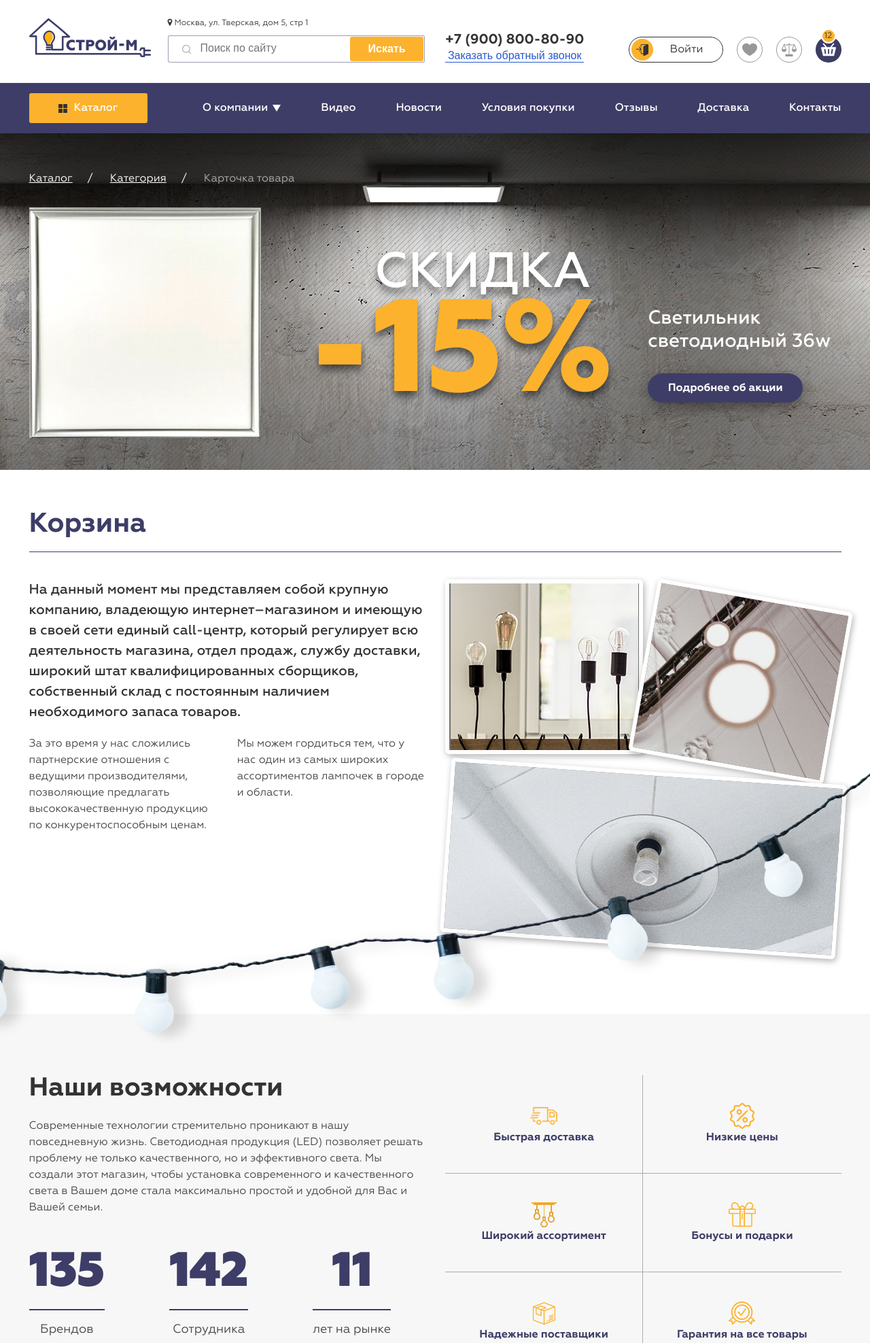
After one commit to Ozimnadius/stroym, a PHP site: page /about in a window 1280 px wide. The commit adds this page. Shown: the top 1975 px of the page at 68% size. Run offline with PHP 8.4, Linux system fonts and the light colour scheme.

Commit message:
add About 70%

```diff
--- /dev/null
+++ b/about.php
@@ -0,0 +1,9 @@
+<? include 'pages/top.php'?>
+
+<!-- main -->
+<div class="page">
+    <? include 'pages/about/index.php'?>
+</div>
+<!-- END main -->
+
+<? include 'pages/bottom.php'?>
--- a/css/main.scss
+++ b/css/main.scss
@@ -65,6 +65,8 @@ $font-size: 16px;
 @import "sections/_basket";
 /*-----------------SECTION-CABINET--------------------*/
 @import "sections/_cabinet";
+/*-----------------SECTION-ABOUT--------------------*/
+@import "sections/_about";
 /*------------------------SECTION-FOOTER---------------------*/
 @import "sections/_footer";
 
--- /dev/null
+++ b/css/sections/_about.scss
@@ -0,0 +1,153 @@
+.about {
+  position: relative;
+  padding-bottom: 100px;
+
+  &__left,&__right {
+    @include col;
+    @include size(12);
+  }
+
+  &__content {
+    font-size: 20px;
+    font-weight: 500;
+    margin-bottom: 20px;
+  }
+
+  &__desc {
+    color: rgba($text,.9);
+  }
+  &__col {
+    @include col;
+    @include size(12);
+  }
+
+  &__row {
+    display: flex;
+    margin-bottom: 25px;
+
+    &:last-child {
+      margin-bottom: 0;
+    }
+  }
+  &__img {
+    display: flex;
+    align-items: center;
+    justify-content: center;
+    flex-grow: 1;
+    height: 257px;
+    flex-basis: 50%;
+
+    box-shadow: 2px 3px 10px rgba(0, 0, 0, 0.3);
+    border-radius: 6px;
+    border: 6px solid $bg;
+    background-color: #717372;
+    overflow: hidden;
+
+    &_1 {
+      transform: rotate(10deg);
+      transform-origin: 20px center;
+      .about__pic {
+        transform: rotate(-10deg);
+      }
+    }
+
+    &_2 {
+      transform: rotate(4deg);
+      .about__pic {
+        transform: rotate(-4deg);
+      }
+    }
+  }
+  &__pic {
+    max-width: initial;
+  }
+
+  &__bg {
+    position: absolute;
+    left: 0;
+    right: 0;
+    bottom: -50px;
+  }
+}
+
+.scope {
+  background-color: $grey-white;
+  padding: 90px 0;
+
+  &__left,&__right {
+    @include col;
+    @include size(12);
+  }
+
+  &__title {
+    font-size: 38px;
+    line-height: 1;
+    font-weight: 700;
+    margin-bottom: 25px;
+  }
+
+  &__content {
+    color: rgba($text,.9);
+    margin-bottom: 30px;
+  }
+
+  &__numbers  {
+    display: flex;
+    justify-content: space-between;
+    padding-right: 50px;
+  }
+  &__number {
+    &-title {
+      color: $violet;
+      font-size: 71px;
+      font-weight: 900;
+      border-bottom: 2px solid $violet;
+      margin-bottom: 15px;
+      text-align: center;
+    }
+
+    &-text {
+      font-size: 18px;
+      color: rgba($text,.9);
+      text-align: center;
+    }
+  }
+
+  &__list {
+    display: flex;
+    flex-wrap: wrap;
+  }
+  &__item {
+    width: 50%;
+    border-top: 1px solid #acacac;
+    padding: 40px 20px;
+    display: flex;
+    flex-direction: column;
+    align-items: center;
+    color: $violet;
+    font-weight: 700;
+
+    &:first-child {
+      border-top: none;
+
+      + .scope__item {
+        border-top: none;
+      }
+    }
+
+    &:nth-child(odd) {
+      border-right: 1px solid #acacac;
+    }
+
+  }
+
+  &__img {
+    width: 40px;
+    height: 40px;
+    display: flex;
+    align-items: center;justify-content: center;
+  }
+  &__pic {
+    max-height: 100%;
+  }
+}
--- /dev/null
+++ b/pages/about/index.php
@@ -0,0 +1,203 @@
+<main class="main">
+
+    <? include 'pages/common/banner3.php' ?>
+
+    <!-- category -->
+    <section class="section">
+        <div class="container">
+            <!-- top -->
+            <div class="section__top">
+
+                <!-- title -->
+                <div class="title">
+                    Корзина
+                </div>
+                <!-- END title -->
+
+            </div>
+            <!-- END top -->
+        </div>
+        <!-- about -->
+        <div class="about">
+
+            <div class="container">
+                <div class="row">
+                    <!-- left -->
+                    <div class="about__left">
+                        <div class="about__content">
+                            На данный момент мы представляем собой крупную компанию, владеющую интернет–магазином и
+                            имеющую в своей сети единый call-центр, который регулирует всю деятельность магазина, отдел
+                            продаж, службу доставки, широкий штат квалифицированных сборщиков, собственный склад c
+                            постоянным наличием необходимого запаса товаров.
+                        </div>
+                        <div class="about__desc">
+                            <div class="row">
+                                <div class="about__col">
+                                    За это время у нас сложились партнерские отношения
+                                    с ведущими производителями, позволяющие предлагать высококачественную продукцию по
+                                    конкурентоспособным ценам.
+                                </div>
+                                <div class="about__col">
+                                    Мы можем гордиться тем,
+                                    что у нас один из самых широких ассортиментов лампочек в городе и области.
+                                </div>
+                            </div>
+                        </div>
+                    </div>
+                    <!-- END left -->
+
+                    <!-- right -->
+                    <div class="about__right">
+                        <div class="about__imgs">
+                            <div class="about__row">
+                                <div class="about__img">
+                                    <img src="images/content/about/about-1.jpg" alt="О компании" class="about__pic">
+                                </div>
+                                <div class="about__img about__img_1">
+                                    <img src="images/content/about/about-2.jpg" alt="О компании" class="about__pic">
+                                </div>
+                            </div>
+                            <div class="about__row">
+                                <div class="about__img about__img_2">
+                                    <img src="images/content/about/about-3.jpg" alt="О компании" class="about__pic">
+                                </div>
+                            </div>
+                        </div>
+                    </div>
+                    <!-- END right -->
+                </div>
+            </div>
+
+            <!-- bg -->
+            <div class="about__bg">
+                <img src="/images/bg/bg-about.png" alt="О компании" class="about__bg-img">
+            </div>
+            <!-- END bg -->
+        </div>
+        <!-- END about -->
+
+        <!-- scope -->
+        <div class="scope">
+            <div class="container">
+                <div class="row">
+                    <!-- right -->
+                    <div class="scope__right">
+                        <div class="scope__title">
+                            Наши возможности
+                        </div>
+                        <div class="scope__content">
+                            Современные технологии стремительно проникают в нашу повседневную жизнь. Светодиодная
+                            продукция (LED) позволяет
+                            решать проблему не только качественного, но и эффективного света.
+                            Мы создали этот магазин, чтобы установка современного
+                            и качественного света в Вашем доме стала максимально простой
+                            и удобной для Вас и Вашей семьи.
+                        </div>
+
+                        <div class="scope__numbers">
+                            <div class="scope__number">
+                                <div class="scope__number-title">
+                                    135
+                                </div>
+                                <div class="scope__number-text">
+                                    Брендов
+                                </div>
+                            </div>
+                            <div class="scope__number">
+                                <div class="scope__number-title">
+                                    142
+                                </div>
+                                <div class="scope__number-text">
+                                    Сотрудника
+                                </div>
+                            </div>
+                            <div class="scope__number">
+                                <div class="scope__number-title">
+                                    11
+                                </div>
+                                <div class="scope__number-text">
+                                    лет на рынке
+                                </div>
+                            </div>
+
+                        </div>
+                    </div>
+                    <!-- END right -->
+
+                    <!-- left -->
+                    <div class="scope__left">
+                        <div class="scope__list">
+                            <div class="scope__item">
+                                <div class="scope__img">
+                                    <img src="/images/content/scope/scope1.png" alt="Быстрая доставка" title="Быстрая доставка" class="scope__pic">
+                                </div>
+                                <div class="scope__text">
+                                    Быстрая доставка
+                                </div>
+                            </div>
+                            <div class="scope__item">
+                                <div class="scope__img">
+                                <img src="/images/content/scope/scope2.png" alt="Низкие цены" title="Низкие цены" class="scope__pic">
+                                </div>
+                                <div class="scope__text">
+                                    Низкие цены
+                                </div>
+
+                            </div>
+                            <div class="scope__item">
+                                <div class="scope__img">
+                                <img src="/images/content/scope/scope3.png" alt="Широкий ассортимент" title="Широкий ассортимент" class="scope__pic">
+                                </div>
+                                <div class="scope__text">
+                                    Широкий ассортимент
+                                </div>
+
+                            </div>
+                            <div class="scope__item">
+                                <div class="scope__img">
+                                    <img src="/images/content/scope/scope4.png" alt="Бонусы и подарки" title="Бонусы и подарки" class="scope__pic">
+                                </div>
+                                <div class="scope__text">
+                                    Бонусы и подарки
+                                </div>
+
+                            </div>
+                            <div class="scope__item">
+                                <div class="scope__img">
+                                    <img src="/images/content/scope/scope5.png" alt="Надежные поставщики" title="Надежные поставщики" class="scope__pic">
+                                </div>
+                                <div class="scope__text">
+                                    Надежные поставщики
+                                </div>
+
+                            </div>
+                            <div class="scope__item">
+                                <div class="scope__img">
+                                    <img src="/images/content/scope/scope6.png" alt="Гарантия на все товары" title="Гарантия на все товары" class="scope__pic">
+                                </div>
+                                <div class="scope__text">
+                                    Гарантия на все товары
+                                </div>
+
+                            </div>
+                        </div>
+                    </div>
+                    <!-- END left -->
+
+
+                </div>
+            </div>
+        </div>
+        <!-- END scope -->
+
+        <!-- certificates -->
+        <div class="certs">
+
+        </div>
+        <!-- END certificates -->
+
+    </section>
+    <!-- END category -->
+
+
+</main>
```
Also changed, not shown: css/main.css, images/bg/bg-about.png (added), images/bg/bg-sert.png (added), images/content/about/about-1.jpg (added), images/content/about/about-2.jpg (added), images/content/about/about-3.jpg (added), images/content/scope/scope1.png (added), images/content/scope/scope2.png (added), images/content/scope/scope3.png (added), images/content/scope/scope4.png (added), images/content/scope/scope5.png (added), images/content/scope/scope6.png (added), 1 other file.
